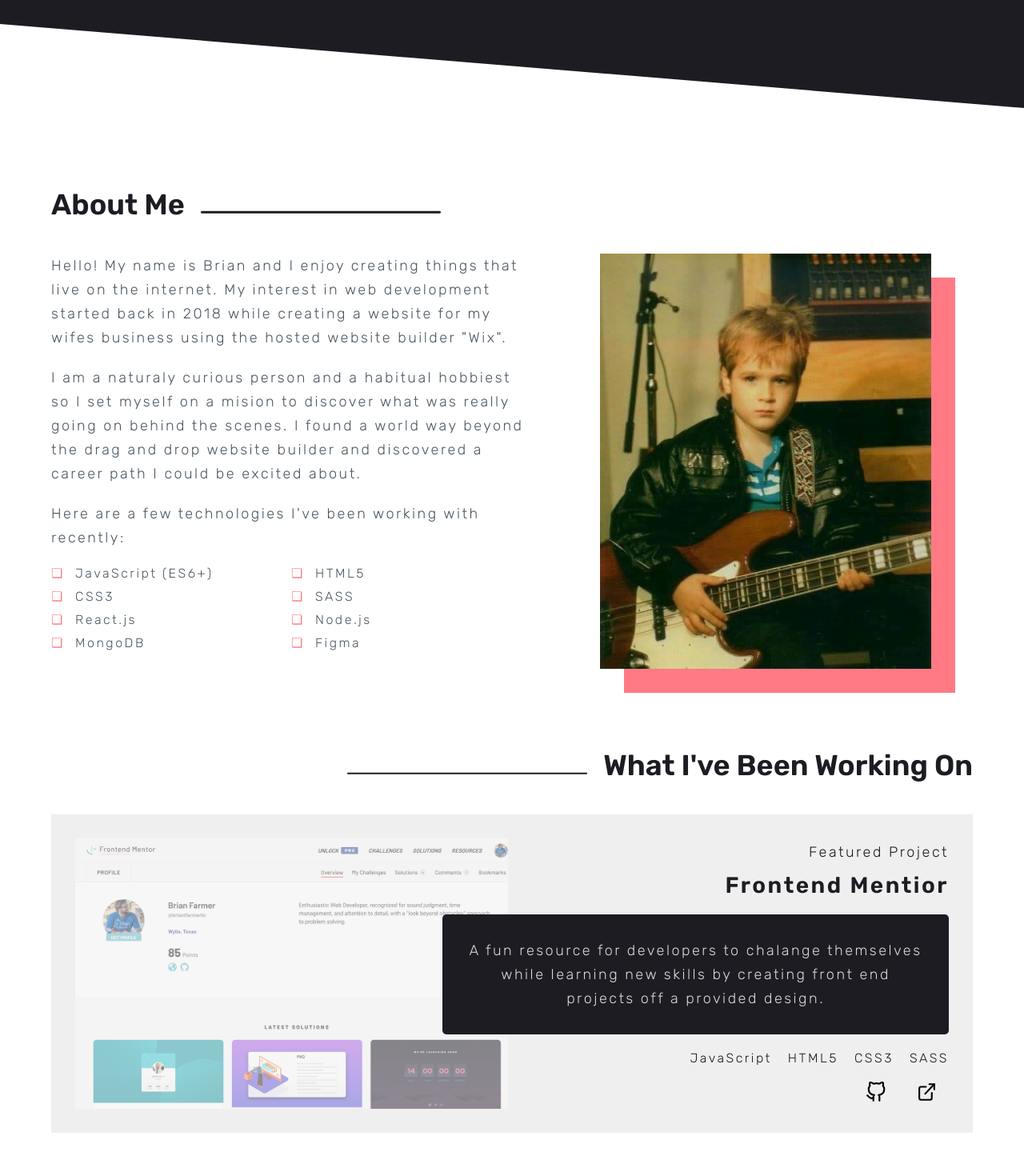
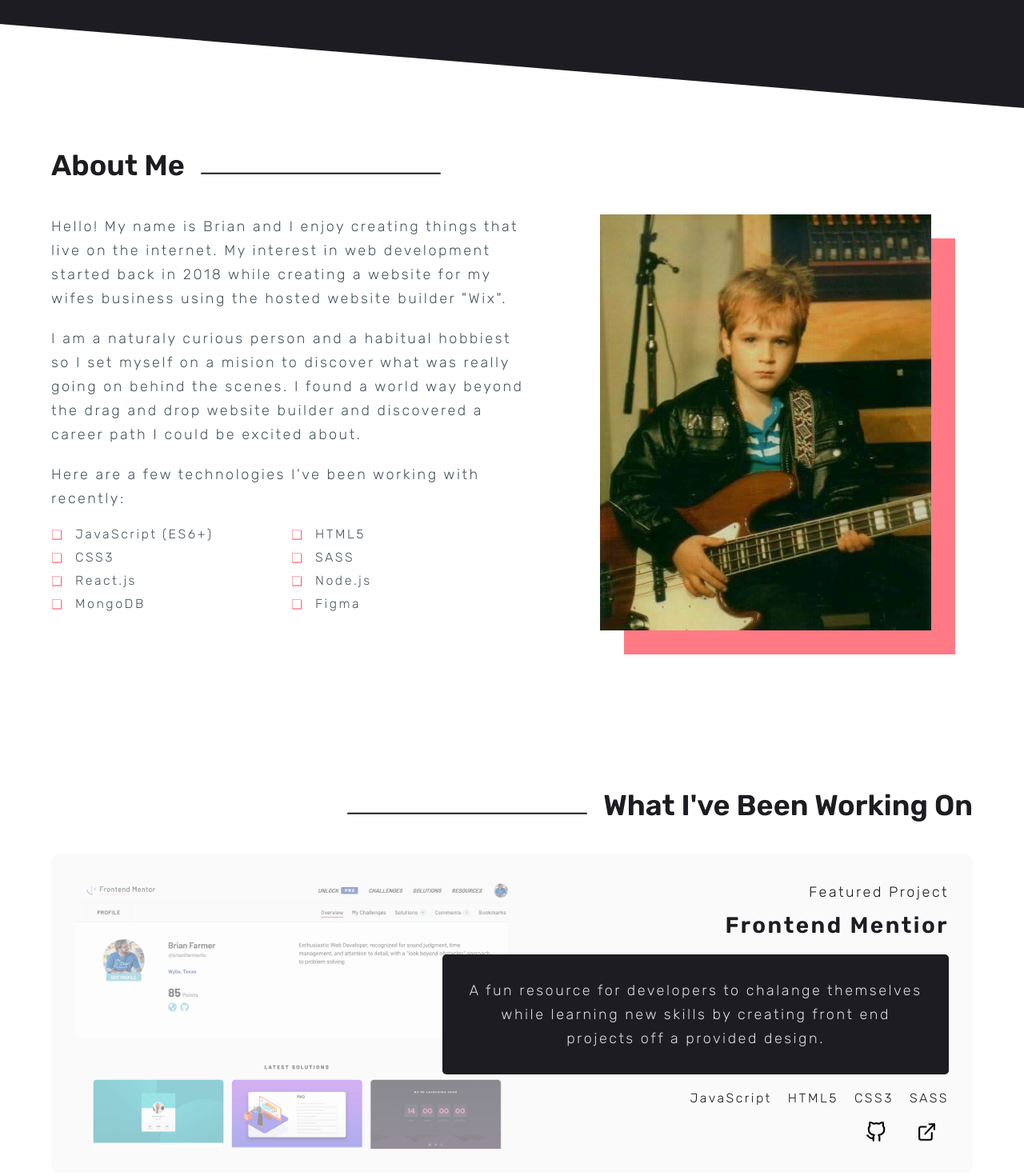
Before and after one commit to brianlfarmerllc/dev_portfolio_v3, a React (Create React App) app: page / in a window 1280 px wide. Shown: the part 700-2170 px from the top of the page at 80% size. Built offline with nearby package versions, Linux system fonts and the light colour scheme.

Commit message:
commiting changes before swapping dev machines

```diff
--- a/src/components/about/_about.scss
+++ b/src/components/about/_about.scss
@@ -1,7 +1,6 @@
 .about {
   min-height: 100vh;
-  display: grid;
-  place-items: center;
+  padding-top: 5rem;
 }
 
 .about-header {
--- a/src/components/header/index.js
+++ b/src/components/header/index.js
@@ -12,7 +12,7 @@ function Header({ header }) {
             <a href="#about">About</a>
           </li>
           <li>
-            <a href="#portfolio">Portfolio</a>
+            <a href="#work">Portfolio</a>
           </li>
           <li>
             <a href="#contact">Contact</a>
--- a/src/components/work/_work.scss
+++ b/src/components/work/_work.scss
@@ -1,5 +1,6 @@
 .work {
   min-height: 100vh;
+  padding-top: 5rem;
 }
 
 .work-header {
@@ -32,8 +33,9 @@
   grid-template-columns: repeat(12, 1fr);
   grid-template-rows: 1fr;
   color: $blueSolid;
-  background: #f0efef;
+  background: #fafafa;
   padding: 3rem;
+  border-radius: 10px;
   ul {
     li {
       color: $blueSolid;
--- a/src/index.css
+++ b/src/index.css
@@ -423,9 +423,7 @@ h4::after {
 
 .about {
   min-height: 100vh;
-  display: -ms-grid;
-  display: grid;
-  place-items: center;
+  padding-top: 5rem;
 }
 
 .about-header {
@@ -542,6 +540,7 @@ h4::after {
 
 .work {
   min-height: 100vh;
+  padding-top: 5rem;
 }
 
 .work-header {
@@ -594,8 +593,9 @@ h4::after {
   -ms-grid-rows: 1fr;
       grid-template-rows: 1fr;
   color: #1c1c22;
-  background: #f0efef;
+  background: #fafafa;
   padding: 3rem;
+  border-radius: 10px;
 }
 
 .featured ul li {
```
Also changed, not shown: 1 other file (tests, documents, lock files or other folders).
